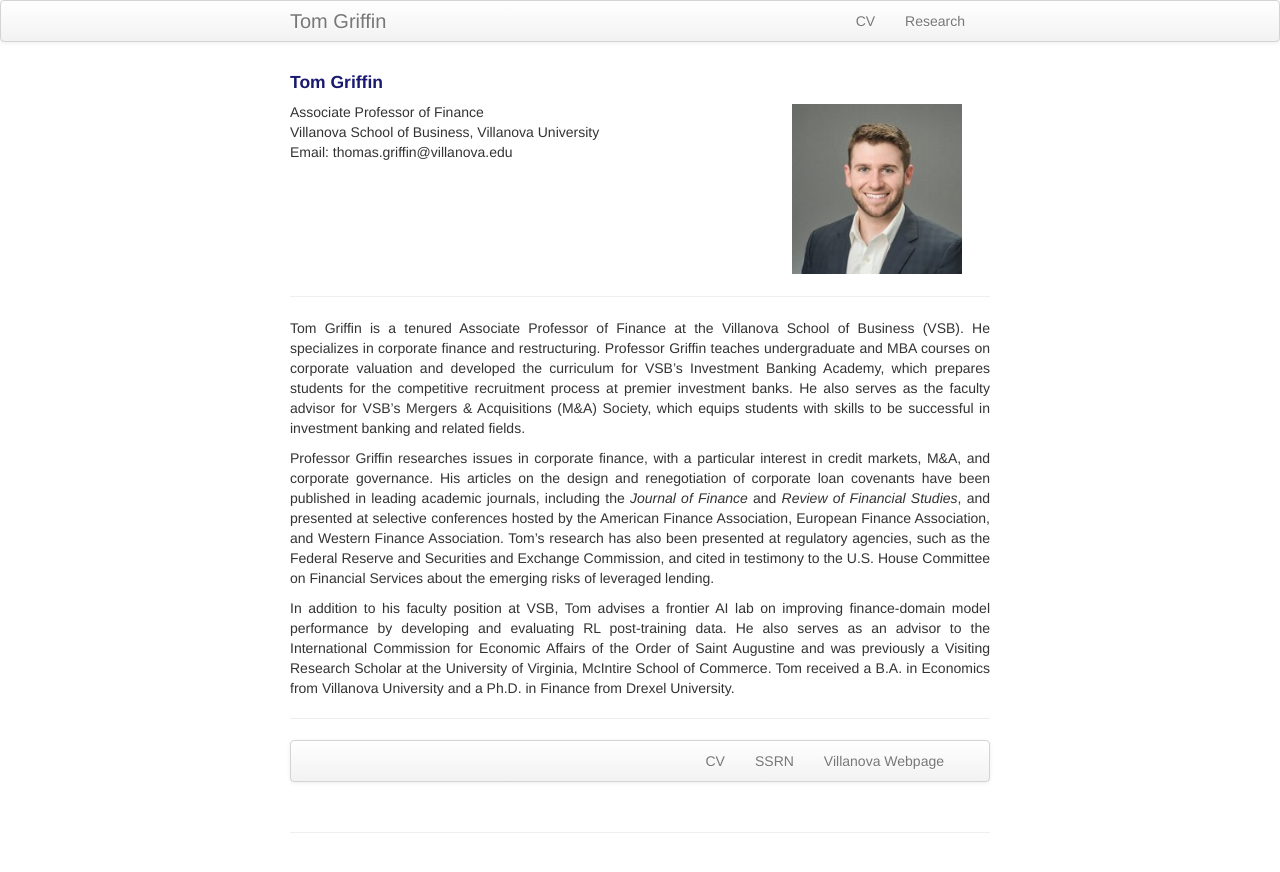
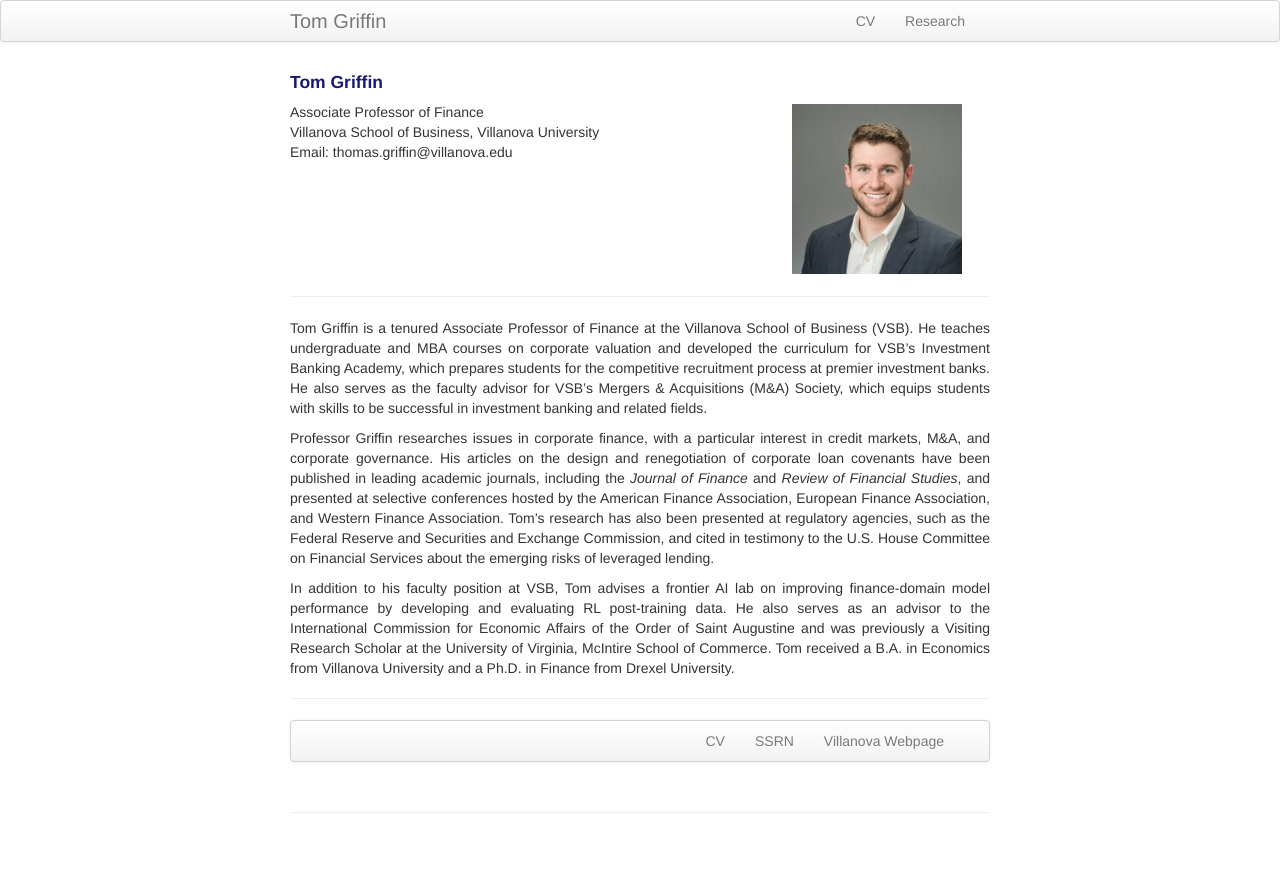
Before and after one commit to ThomasPGriffin/thomaspgriffin.github.io, a Jekyll site: the page built from index.md, in a window 1280 px wide. Shown: the top 872 px of the page. Built offline with Jekyll 4.4.1, drawn with Linux system fonts in a browser that asks for light colours.

Commit message:
Update index.md

```diff
--- a/index.md
+++ b/index.md
@@ -26,7 +26,7 @@ keywords: Tom, Thomas, Griffin, Finance, PhD, Drexel, Villanova, Professor
 ---
 <div align="justify">
 
-<p>Tom Griffin is a tenured Associate Professor of Finance at the Villanova School of Business (VSB). He specializes in corporate finance and restructuring. Professor Griffin teaches undergraduate and MBA courses on corporate valuation and developed the curriculum for VSB’s Investment Banking Academy, which prepares students for the competitive recruitment process at premier investment banks. He also serves as the faculty advisor for VSB’s Mergers & Acquisitions (M&A) Society, which equips students with skills to be successful in investment banking and related fields. </p>
+<p>Tom Griffin is a tenured Associate Professor of Finance at the Villanova School of Business (VSB). He teaches undergraduate and MBA courses on corporate valuation and developed the curriculum for VSB’s Investment Banking Academy, which prepares students for the competitive recruitment process at premier investment banks. He also serves as the faculty advisor for VSB’s Mergers & Acquisitions (M&A) Society, which equips students with skills to be successful in investment banking and related fields. </p>
 
 <p>Professor Griffin researches issues in corporate finance, with a particular interest in credit markets, M&A, and corporate governance. His articles on the design and renegotiation of corporate loan covenants have been published in leading academic journals, including the <i>Journal of Finance</i> and <i>Review of Financial Studies</i>, and presented at selective conferences hosted by the American Finance Association, European Finance Association, and Western Finance Association. Tom’s research has also been presented at regulatory agencies, such as the Federal Reserve and Securities and Exchange Commission, and cited in testimony to the U.S. House Committee on Financial Services about the emerging risks of leveraged lending. </p>
 
```
